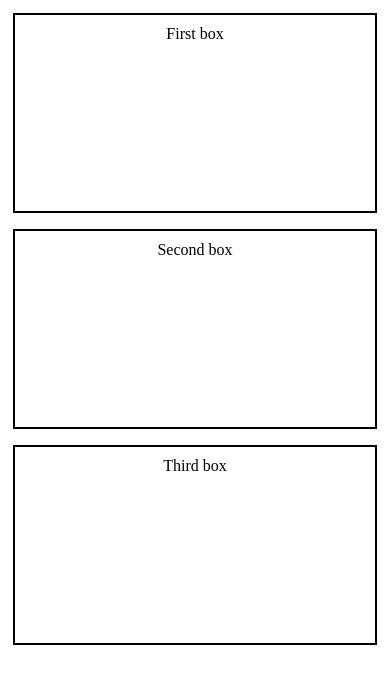
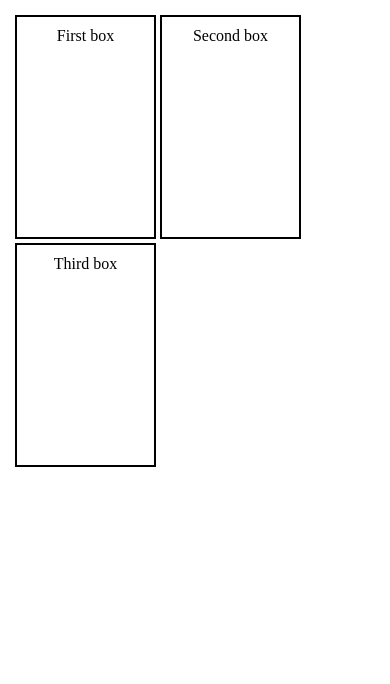
Before and after one commit to rm-training/lab-responsive-js, a website: page 1-not-responsive.html in a window 390 px wide. Drawn offline with Linux system fonts and the light colour scheme.

Commit message:
Update 1-not-responsive.html

```diff
--- a/1-not-responsive.html
+++ b/1-not-responsive.html
@@ -9,9 +9,7 @@
         body {
             padding: 5px;
         }
-
         .row {
-            box-sizing: border-box;
             float: left;
             width: 30vw;
             border: 2px black solid;
@@ -21,15 +19,6 @@
             text-align: center;
             vertical-align: middle;
         }
-
-        @media (max-width: 1024px) {
-            .row {
-                display: block;
-                float: none;
-                width: 100%;
-                margin: 0 auto 1em;
-            }
-        }
     </style>
 </head>
 <body>
```
